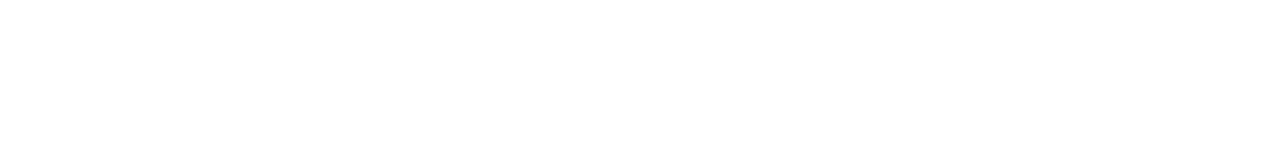
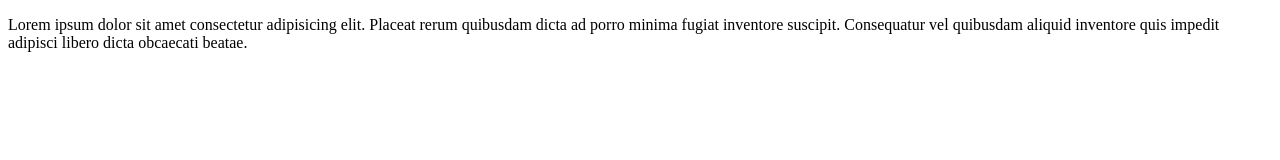
Before and after one commit to JoeClos/test-coding-project-skills, a plain HTML site: page index.html in a window 1280 px wide. Drawn offline with Linux system fonts and the light colour scheme.

Commit message:
create a paragraph

```diff
--- a/index.html
+++ b/index.html
@@ -7,6 +7,6 @@
     <title>Document</title>
 </head>
 <body>
-
+    <p>Lorem ipsum dolor sit amet consectetur adipisicing elit. Placeat rerum quibusdam dicta ad porro minima fugiat inventore suscipit. Consequatur vel quibusdam aliquid inventore quis impedit adipisci libero dicta obcaecati beatae.</p>
 </body>
 </html>
```
